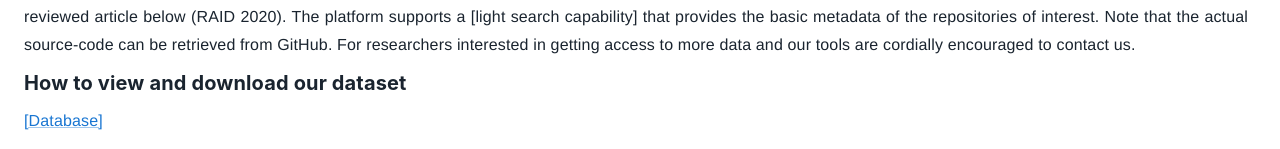
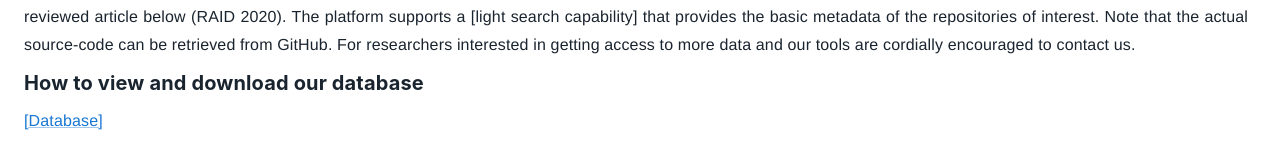
Before and after one commit to mmasu012/source_finder, a React (Create React App) app in the folder frontend/: page / in a window 1280 px wide. Shown: the part 537-686 px from the top of the page. Built offline with nearby package versions, Linux system fonts and the light colour scheme.

Commit message:
dataset to database

```diff
--- a/frontend/src/components/PaperInfo.js
+++ b/frontend/src/components/PaperInfo.js
@@ -128,7 +128,7 @@ export default function PaperInfo() {
                         </Typography>
                         <Typography variant="h6">
                             <Box sx={{ fontWeight: 'bold', m: 1 }}>
-                                How to view and download our dataset
+                                How to view and download our database
                             </Box>
                         </Typography>
                         <Typography variant="subtitle1" align='justify'>
```
